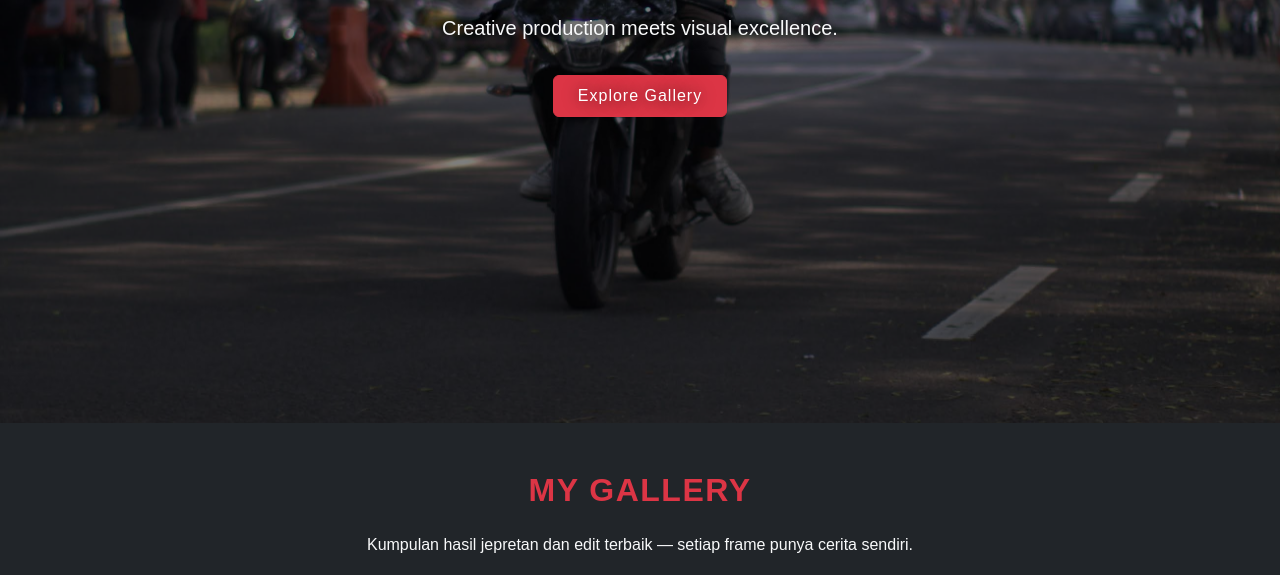
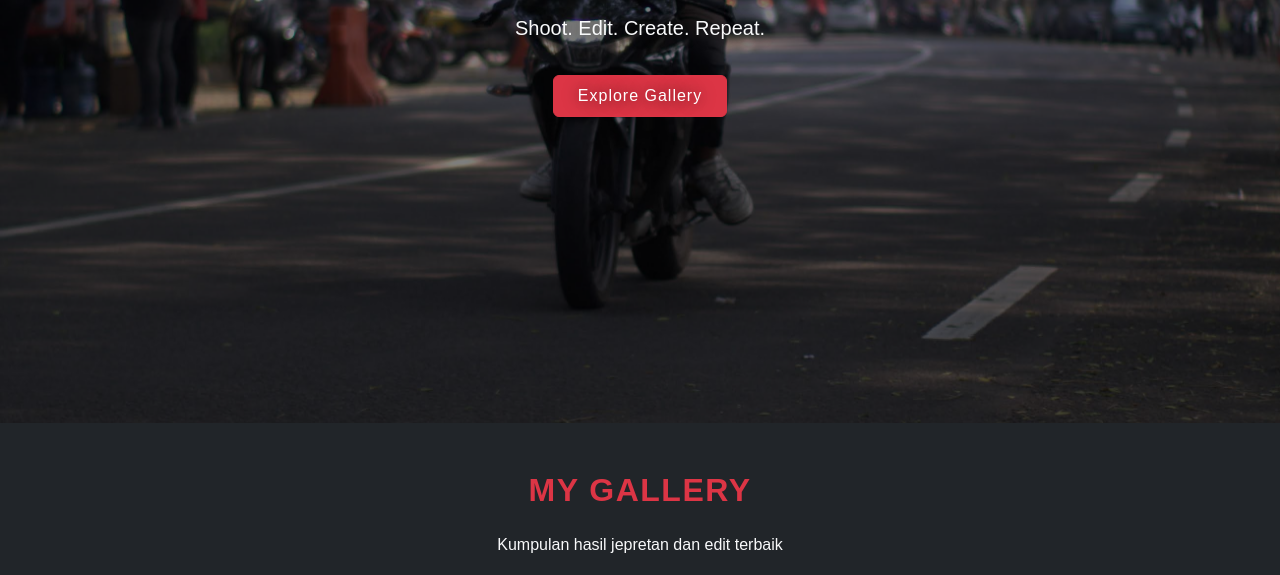
Before and after one commit to LyzergGama/Lyzergvisuals, a plain HTML site: page index.html in a window 1280 px wide. Shown: the part 377-952 px from the top of the page. Drawn offline with nearby package versions, Linux system fonts and the light colour scheme.

Commit message:
Update sedikit

```diff
--- a/index.html
+++ b/index.html
@@ -7,7 +7,7 @@
   <link href="https://cdn.jsdelivr.net/npm/bootstrap@5.3.3/dist/css/bootstrap.min.css" rel="stylesheet">
   <script src="https://cdn.jsdelivr.net/npm/bootstrap@5.3.3/dist/js/bootstrap.bundle.min.js"></script>
   <link rel="stylesheet" href="styles.css">
-  <link rel="icon" type="image/png" href="/Assets/Logo.ico">
+  <link rel="icon" type="image/x-icon" href="/Assets/Logo.ico">
 </head>
 
 <body>
@@ -16,7 +16,7 @@
   <!-- HERO SECTION -->
   <section id="hero" class="d-flex flex-column justify-content-center align-items-center text-center text-light">
     <h1 class="display-4 fw-bold mb-3">Welcome to LyzergVisuals</h1>
-    <p class="lead">Creative production meets visual excellence.</p>
+    <p class="lead">Shoot. Edit. Create. Repeat.</p>
     <a href="#gallery" class="btn btn-danger mt-3 px-4 py-2">Explore Gallery</a>
   </section>
 
@@ -24,7 +24,7 @@
   <section id="gallery" class="py-5 bg-dark text-light">
     <div class="container text-center">
       <h2 class="text-danger fw-bold mb-4">My Gallery</h2>
-      <p class="mb-5">Kumpulan hasil jepretan dan edit terbaik — setiap frame punya cerita sendiri.</p>
+      <p class="mb-5">Kumpulan hasil jepretan dan edit terbaik</p>
 
       <div class="row g-3" id="gallery-grid">
         <div class="col-md-4"><img src="./Assets/G1.webp" class="img-fluid rounded-3 shadow-lg" alt=""></div>
```
